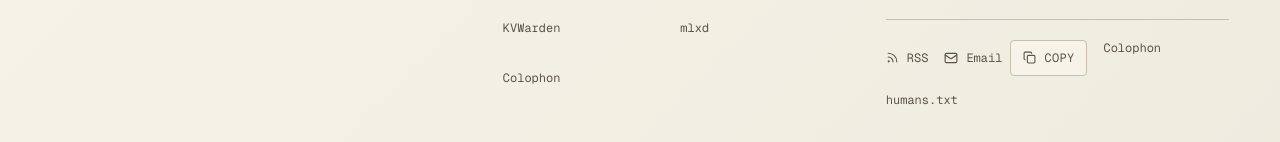
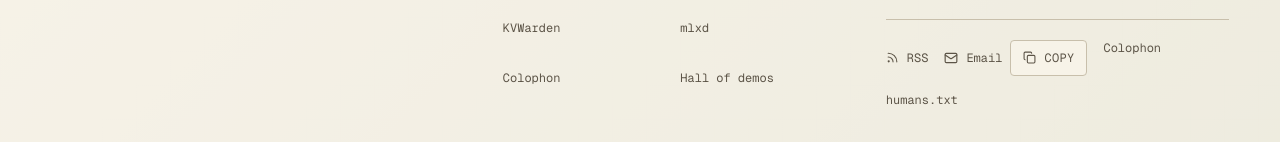
Before and after one commit to coconut-labs/ccocnutlabs-LP, a Next.js app: page /contact in a window 1280 px wide. Shown: the part 1411-1553 px from the top of the page. Built offline with nearby package versions, Linux system fonts and the light colour scheme; no server answers.

Commit message:
footer: add Hall of demos link to the gallery

```diff
--- a/components/shell/Footer.tsx
+++ b/components/shell/Footer.tsx
@@ -30,6 +30,9 @@ export function Footer() {
               {route.label}
             </Link>
           ))}
+          <Link className="focus-ring rounded-sm text-accent transition hover:text-accent-2" href="/projects/gallery">
+            Hall of demos
+          </Link>
         </nav>
         <div className="space-y-5 font-mono text-xs text-ink-1">
           <div className="grid gap-3">
```
